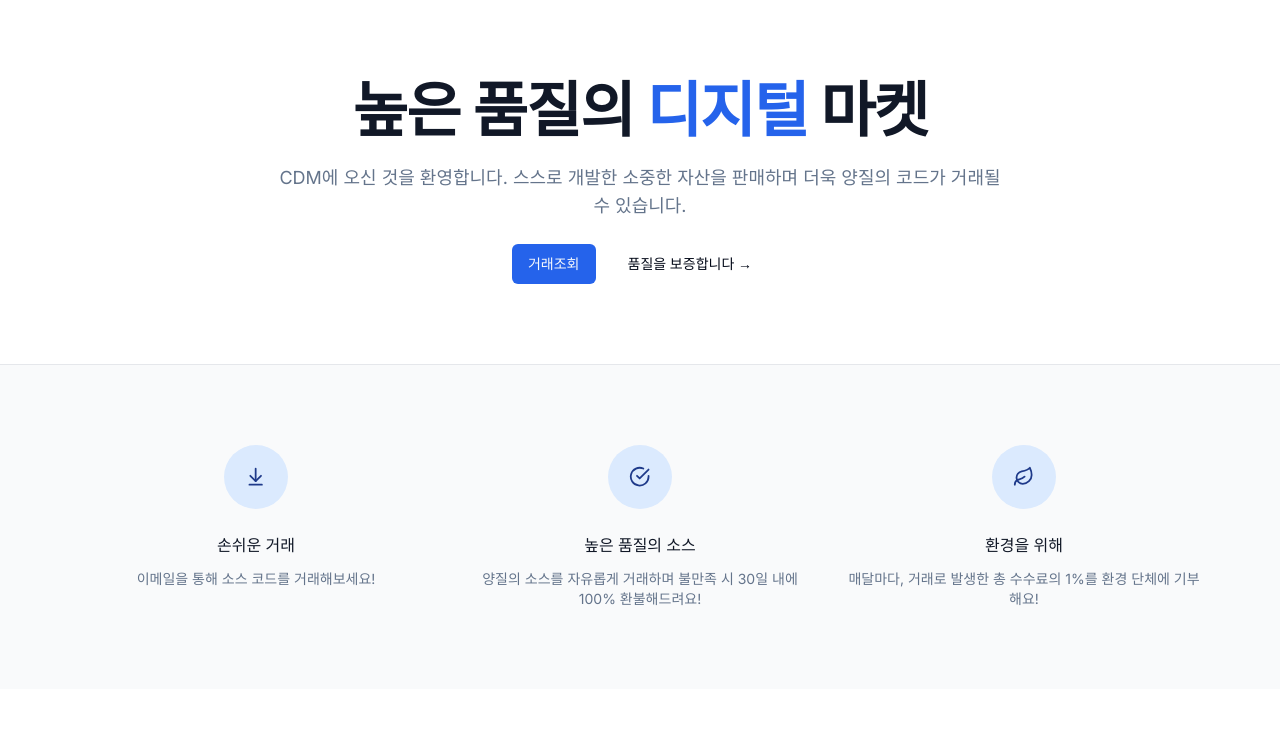
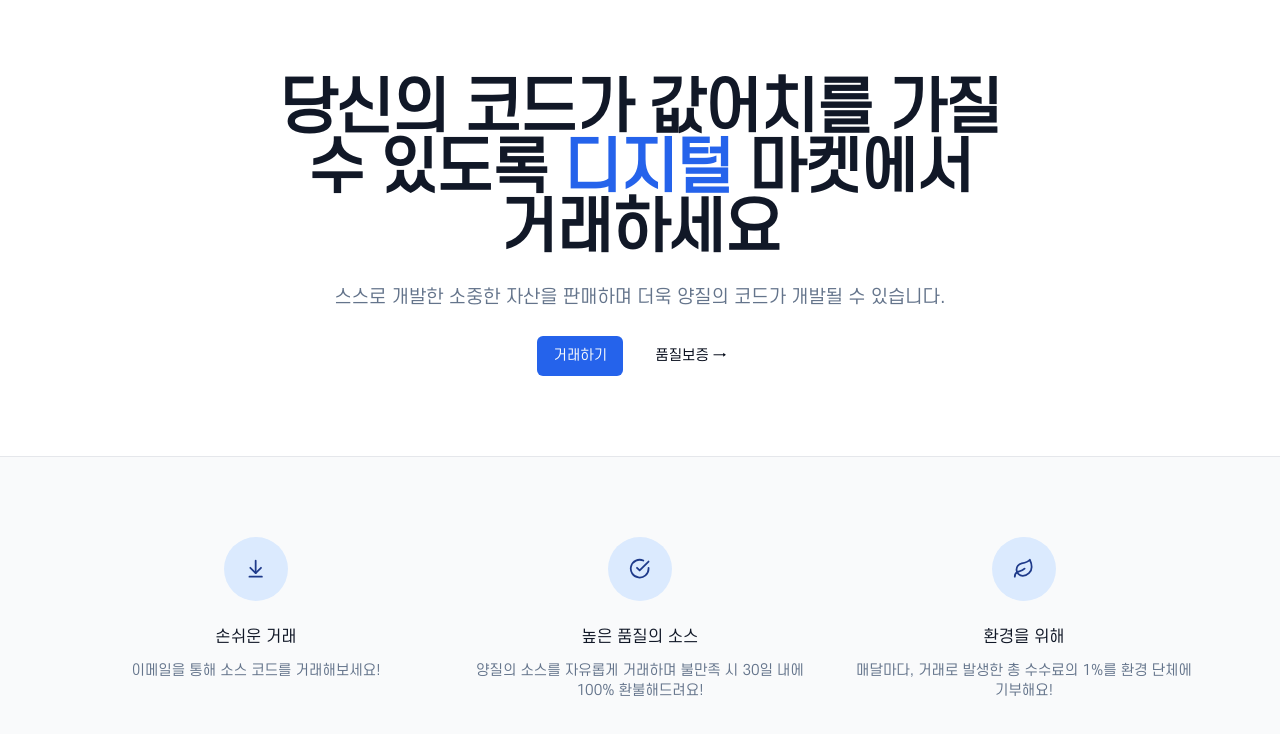
Before and after one commit to kwb020312/CDM, a Next.js app: page / in a window 1280 px wide. Shown: the top 734 px of the page. Built offline with nearby package versions, Linux system fonts and the light colour scheme.

Commit message:
Feat: Apply Fonts

```diff
--- a/src/app/globals.css
+++ b/src/app/globals.css
@@ -1,6 +1,15 @@
 @tailwind base;
 @tailwind components;
 @tailwind utilities;
+
+@font-face {
+  font-family: "Score";
+  src: url("/fonts/SCDream4.otf");
+}
+
+* {
+  font-family: "Score" !important;
+}
 
 @layer base {
   :root {
--- a/src/app/page.tsx
+++ b/src/app/page.tsx
@@ -28,18 +28,19 @@ export default function Home() {
     <>
       <MaxWidthWrapper>
         <div className="py-20 mx-auto text-center flex flex-col items-center max-w-3xl">
-          <h1 className="text-4xl font-bold tracking-tight text-gray-900 sm:text-6xl">
-            높은 품질의 <span className="text-blue-600">디지털</span> 마켓
+          <h1 className="text-4xl font-bold tracking-tight text-gray-900 sm:text-6xl break-keep">
+            당신의 코드가 값어치를 가질 수 있도록{" "}
+            <span className="text-blue-600">디지털</span> 마켓에서 거래하세요
           </h1>
-          <p className="mt-6 text-lg max-w-prose text-muted-foreground">
-            CDM에 오신 것을 환영합니다. 스스로 개발한 소중한 자산을 판매하며
-            더욱 양질의 코드가 거래될 수 있습니다.
+          <p className="mt-6 text-lg max-w-prose text-muted-foreground break-keep">
+            스스로 개발한 소중한 자산을 판매하며 더욱 양질의 코드가 개발될 수
+            있습니다.
           </p>
           <div className="flex flex-col sm:flex-row gap-4 mt-6">
             <Link href="/products" className={buttonVariants()}>
-              거래조회
+              거래하기
             </Link>
-            <Button variant={"ghost"}>품질을 보증합니다 &rarr;</Button>
+            <Button variant={"ghost"}>품질보증 &rarr;</Button>
           </div>
         </div>
       </MaxWidthWrapper>
@@ -62,7 +63,7 @@ export default function Home() {
                   <h3 className="text-base font-medium text-gray-900">
                     {perk.name}
                   </h3>
-                  <p className="mt-3 text-sm text-muted-foreground">
+                  <p className="mt-3 text-sm text-muted-foreground break-keep">
                     {perk.description}
                   </p>
                 </div>
```
Also changed, not shown: public/fonts/SCDream4.otf (added).
